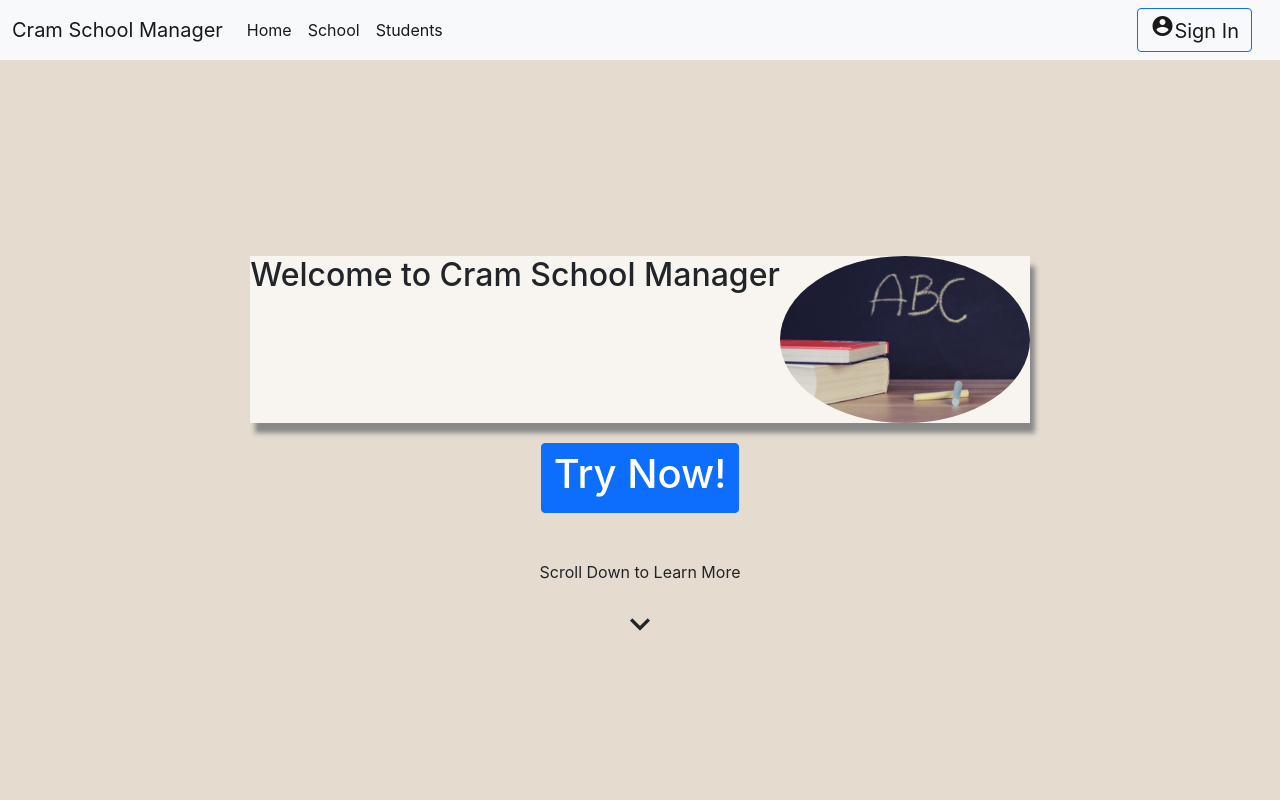
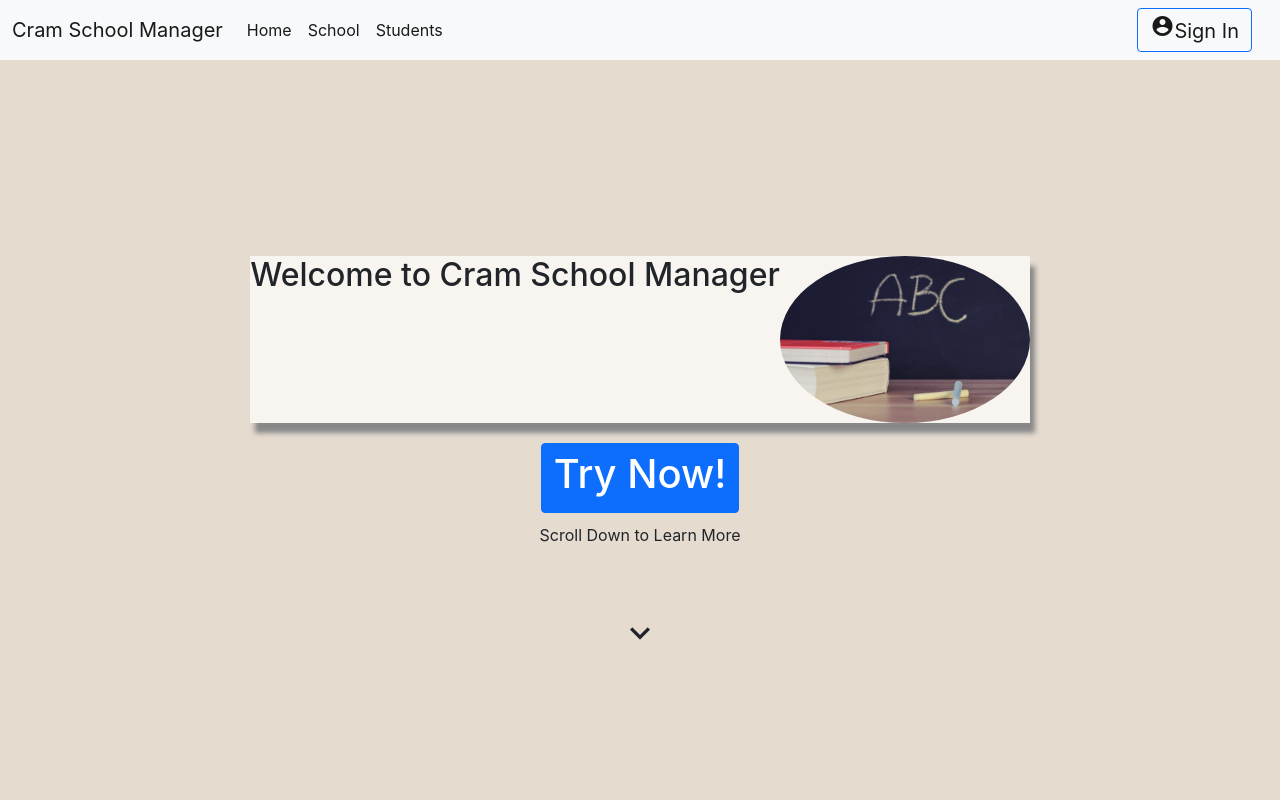
Before and after one commit to CodyGrogan/cramschoolmanager, a React (Create React App) app in the folder client/: page / in a window 1280 px wide. Shown: the top 800 px of the page. Built offline with nearby package versions, Linux system fonts and the light colour scheme; no server answers.

Commit message:
fixed bug where homepage arrow overlapped welcome  message

```diff
--- a/client/src/App.css
+++ b/client/src/App.css
@@ -175,6 +175,10 @@ ul{
   bottom: 25%;
 }
 
+.breakLine{
+  width: 100%;
+}
+
 .homepage-arrow{
   animation-name: arrow-animation;
   animation-duration: 4s;
--- a/client/src/components/HomeAnimation.js
+++ b/client/src/components/HomeAnimation.js
@@ -24,24 +24,18 @@ function HomeAnimation(props){
                 <div className='centerButton buttonDown'>
 
                 <button type="button" className="btn btn-primary loginButton" data-bs-dismiss="modal" data-bs-toggle="modal" data-bs-target="#signUpModal"><h1>Try Now!</h1></button>
-                </div>
 
 
 
+                    </div>
 
-            <br/>
-        <div className='centerButton homepage-div'>
+                    <div className='centerButton'>
 
                     <p >Scroll Down to Learn More</p> <br/>
 
                     </div>
 
-        </div>
-
-        </div>
-
-
-        <div className='centerButton homepage-div'>
+                    <div className='centerButton'>
 
                     <div>
                     <span className='homepage-arrow material-icons'>
@@ -49,6 +43,15 @@ function HomeAnimation(props){
                     </span>
                     </div>
                     </div>
+
+
+                </div>
+
+
+
+        </div>
+
+
 
 
 
```
Lines whose indentation alone changed are shown as unchanged.
